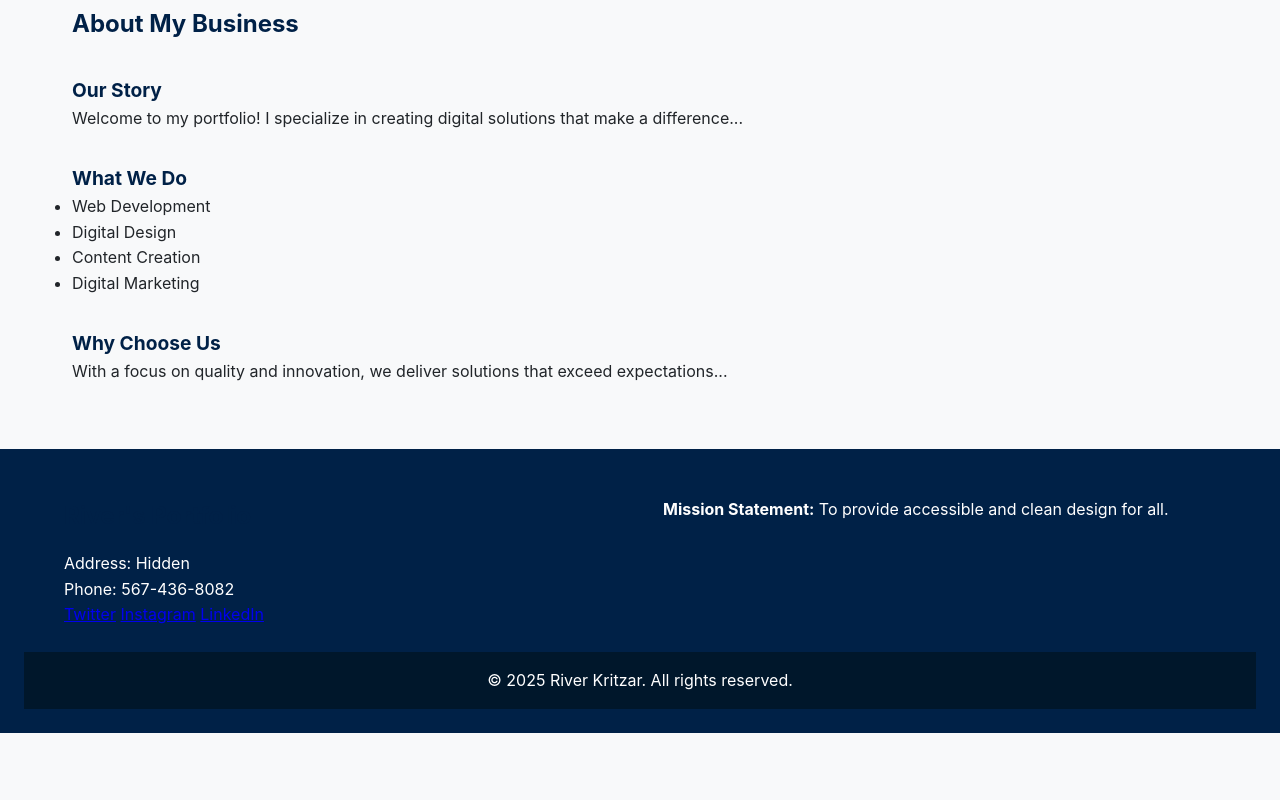
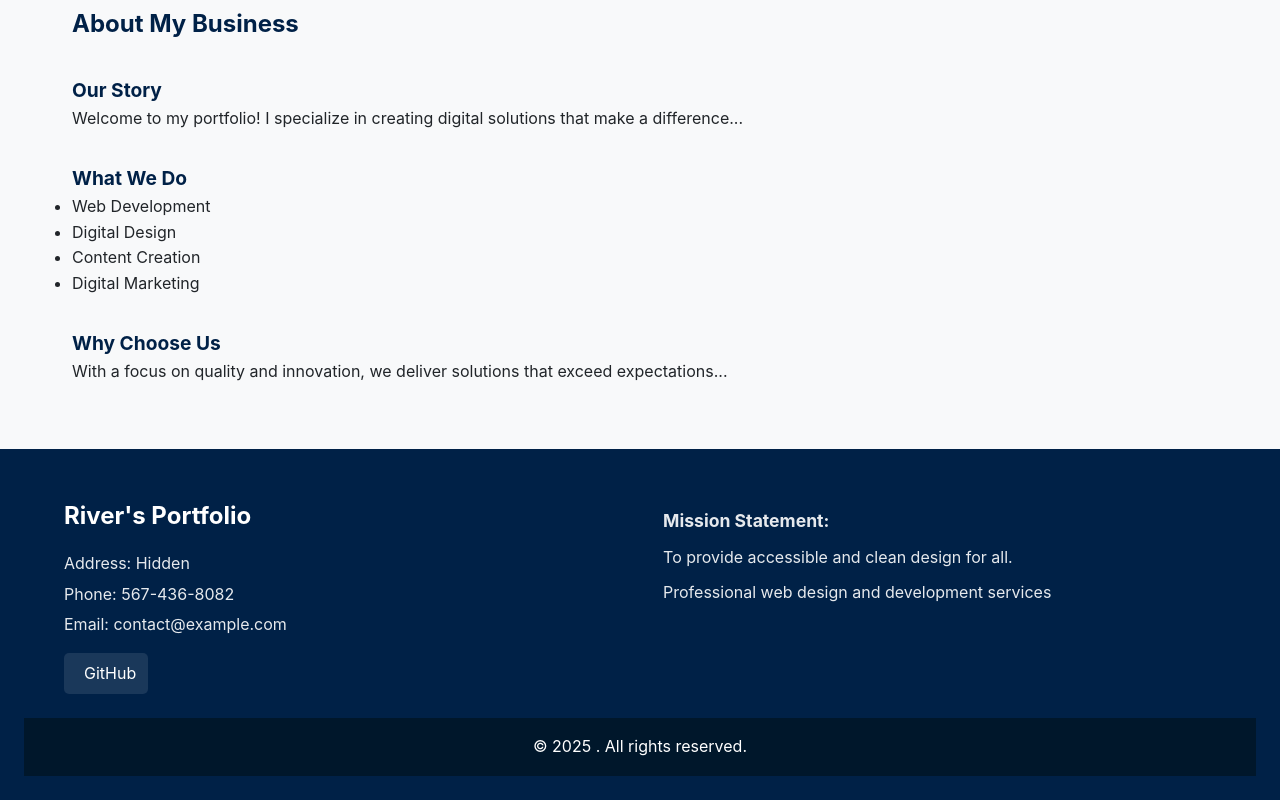
Before and after one commit to rkritzar54/reimagined-doodle, a plain HTML site: page about-business.html in a window 1280 px wide. Shown: the part 355-1155 px from the top of the page. Before the commit the page ends 1088 px from the top, so only its background shows below. Drawn offline with Linux system fonts and the light colour scheme.

Commit message:
Update about-business.html

```diff
--- a/about-business.html
+++ b/about-business.html
@@ -74,29 +74,26 @@
         </section>
     </main>
 
+    <!-- Footer Section -->
     <footer>
         <div class="footer-wrapper">
-            <!-- Left Column -->
             <div class="footer-left">
-                <h2>River's Portfolio</h2>
-                <p>Address: Hidden</p>
-                <p>Phone: 567-436-8082</p>
-                <div class="social-links">
-                    <a href="https://twitter.com" target="_blank">Twitter</a>
-                    <a href="https://instagram.com" target="_blank">Instagram</a>
-                    <a href="https://linkedin.com" target="_blank">LinkedIn</a>
+                <h2 id="footerBusinessName"></h2>
+                <div id="footerContactInfo">
+                    <!-- Will be dynamically populated from admin settings -->
+                </div>
+                <div class="social-links" id="footerSocialLinks">
+                    <!-- Will be dynamically populated from admin settings -->
                 </div>
             </div>
-
-            <!-- Right Column -->
             <div class="footer-right">
-                <p><strong>Mission Statement:</strong> To provide accessible and clean design for all.</p>
+                <div id="footerMissionInfo">
+                    <!-- Will be dynamically populated from admin settings -->
+                </div>
             </div>
         </div>
-
-        <!-- Footer bottom -->
         <div class="footer-bottom">
-            <p>&copy; 2025 River Kritzar. All rights reserved.</p>
+            <p>&copy; 2025 <span id="footerBusinessOwner"></span>. All rights reserved.</p>
         </div>
     </footer>
     <script src="script.js"></script>
```
